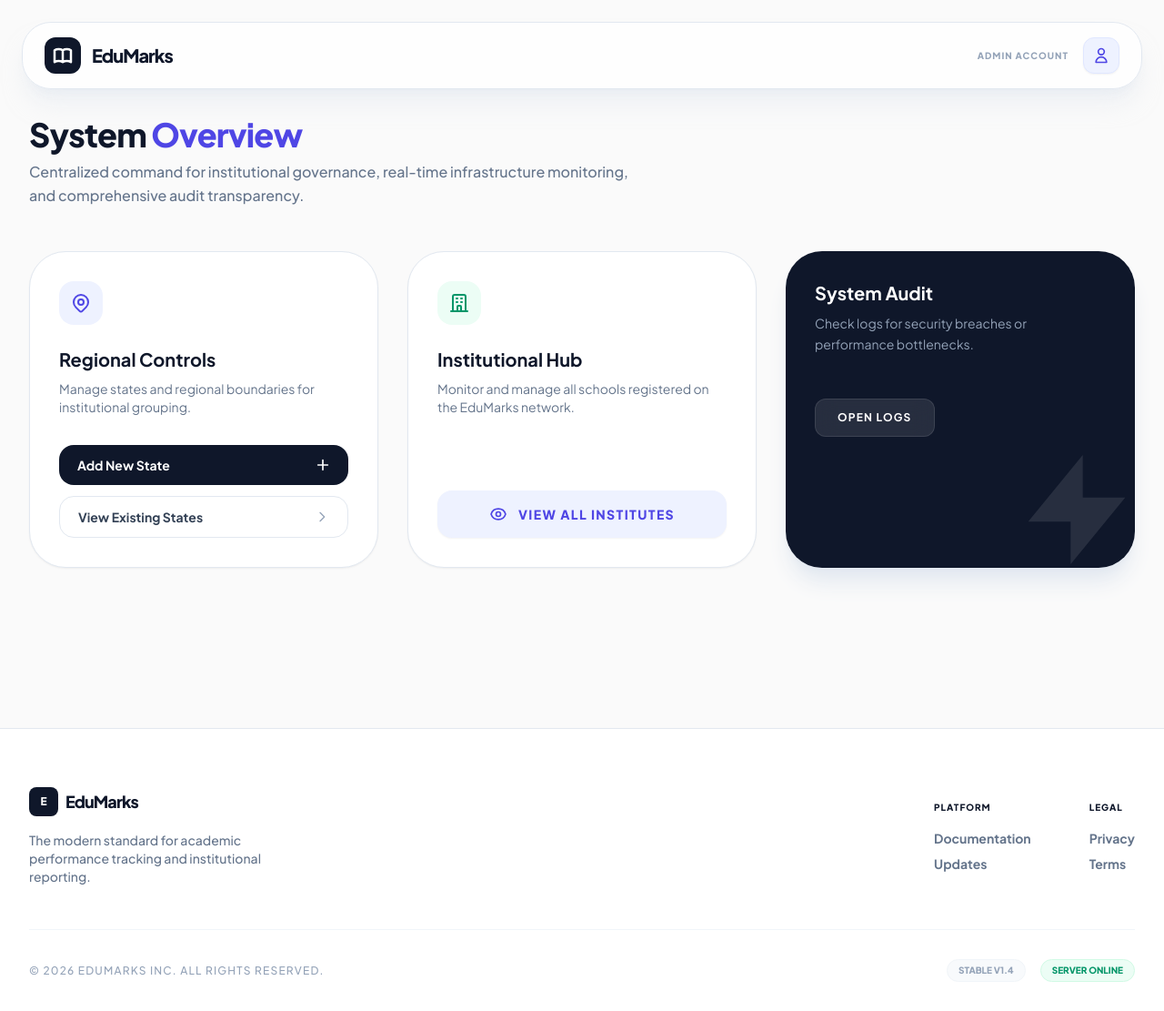
After one commit to rahulacharya1/MarksheetGenerator, a Django app: page /admin-dashboard in a window 1280 px wide. The commit adds this page. Shown: the whole page at 91% size. Run offline with Django 5.2, Linux system fonts and the light colour scheme; the visitor is signed in with stand-in values (Sample User, id 1); some libraries are stand-ins or nearby versions.

Commit message:
create admin panel

```diff
--- /dev/null
+++ b/marksheet/core/templates/admin/adminbase.html
@@ -0,0 +1,82 @@
+<!DOCTYPE html>
+<html lang="en" class="scroll-smooth">
+<head>
+    <meta charset="UTF-8">
+    <meta name="viewport" content="width=device-width, initial-scale=1.0">
+    <title>EduMarks | Admin Portal</title>
+    <script src="https://cdn.tailwindcss.com"></script>
+    <link href="https://fonts.googleapis.com/css2?family=Plus+Jakarta+Sans:wght@400;500;600;700;800&display=swap" rel="stylesheet">
+    <style>
+        body { font-family: 'Plus Jakarta Sans', sans-serif; }
+    </style>
+</head>
+<body class="bg-[#fafafa] antialiased">
+
+    <header class="fixed top-0 inset-x-0 z-50 p-4 md:p-6">
+        <nav class="max-w-7xl mx-auto bg-white/80 backdrop-blur-xl border border-slate-200 rounded-[2rem] px-6 py-4 flex items-center justify-between shadow-xl shadow-slate-200/50">
+            <a href="{% url 'admin-dashboard' %}" class="flex items-center gap-3 group">
+                <div class="w-10 h-10 bg-slate-900 rounded-xl flex items-center justify-center text-white transition-transform group-hover:rotate-12">
+                    <svg class="w-6 h-6" fill="none" stroke="currentColor" viewBox="0 0 24 24">
+                        <path stroke-linecap="round" stroke-linejoin="round" stroke-width="2.5" d="M12 6.253v13m0-13C10.832 5.477 9.246 5 7.5 5S4.168 5.477 3 6.253v13C4.168 18.477 5.754 18 7.5 18s3.332.477 4.5 1.253m0-13C13.168 5.477 14.754 5 16.5 5c1.747 0 3.332.477 4.5 1.253v13C19.832 18.477 18.247 18 16.5 18c-1.746 0-3.332.477-4.5 1.253"></path>
+                    </svg>
+                </div>
+                <span class="text-xl font-black text-slate-900 tracking-tighter">EduMarks</span>
+            </a>
+
+            <div class="flex items-center gap-4">
+                <p class="text-[10px] font-black text-slate-400 uppercase tracking-widest leading-none">Admin Account</p>
+                <a href="" class="w-10 h-10 bg-indigo-50 border border-indigo-100 rounded-xl flex items-center justify-center text-indigo-600 hover:bg-indigo-600 hover:text-white transition-all shadow-sm">
+                    <svg class="w-5 h-5" fill="none" stroke="currentColor" viewBox="0 0 24 24">
+                        <path stroke-linecap="round" stroke-linejoin="round" stroke-width="2" d="M16 7a4 4 0 11-8 0 4 4 0 018 0zM12 14a7 7 0 00-7 7h14a7 7 0 00-7-7z"></path>
+                    </svg>
+                </a>
+            </div>
+        </nav>
+    </header>
+
+    <main class="relative z-10">
+        {% block content %}
+        {% endblock %}
+    </main>
+
+    <footer class="bg-white border-t border-slate-200 pt-16 pb-8 px-4 sm:px-6 lg:px-8">
+        <div class="max-w-7xl mx-auto">
+            <div class="flex flex-col md:flex-row justify-between items-start md:items-center gap-8 mb-12">
+                <div>
+                    <div class="flex items-center gap-2 mb-4">
+                        <div class="w-8 h-8 bg-slate-900 rounded-lg flex items-center justify-center text-white font-black text-xs">E</div>
+                        <span class="text-lg font-black text-slate-900 tracking-tighter">EduMarks</span>
+                    </div>
+                    <p class="text-slate-500 text-sm max-w-xs font-medium">The modern standard for academic performance tracking and institutional reporting.</p>
+                </div>
+
+                <div class="flex flex-wrap gap-8 md:gap-16">
+                    <div class="space-y-4">
+                        <p class="text-[10px] font-black text-slate-900 uppercase tracking-widest">Platform</p>
+                        <ul class="space-y-2 text-sm font-bold text-slate-500">
+                            <li><a href="{% url 'documentation' %}" class="hover:text-indigo-600 transition-colors">Documentation</a></li>
+                            <li><a href="#" class="hover:text-indigo-600 transition-colors">Updates</a></li>
+                        </ul>
+                    </div>
+                    <div class="space-y-4">
+                        <p class="text-[10px] font-black text-slate-900 uppercase tracking-widest">Legal</p>
+                        <ul class="space-y-2 text-sm font-bold text-slate-500">
+                            <li><a href="#" class="hover:text-indigo-600 transition-colors">Privacy</a></li>
+                            <li><a href="#" class="hover:text-indigo-600 transition-colors">Terms</a></li>
+                        </ul>
+                    </div>
+                </div>
+            </div>
+
+            <div class="pt-8 border-t border-slate-100 flex flex-col md:flex-row justify-between items-center gap-4">
+                <p class="text-slate-400 text-xs font-medium uppercase tracking-widest">&copy; 2026 EduMarks Inc. All rights reserved.</p>
+                <div class="flex gap-4">
+                    <span class="px-3 py-1 bg-slate-50 text-slate-400 text-[10px] font-black rounded-full border border-slate-100">STABLE V1.4</span>
+                    <span class="px-3 py-1 bg-emerald-50 text-emerald-600 text-[10px] font-black rounded-full border border-emerald-100">SERVER ONLINE</span>
+                </div>
+            </div>
+        </div>
+    </footer>
+
+</body>
+</html>
--- /dev/null
+++ b/marksheet/core/templates/admin/dashboard.html
@@ -0,0 +1,107 @@
+{% extends "admin/adminbase.html" %}
+
+{% block content %}
+<div class="min-h-screen pt-32 pb-20 px-4 sm:px-6 lg:px-8">
+    <div class="max-w-7xl mx-auto">
+
+        <div class="mb-12">
+            <h1 class="text-3xl md:text-4xl font-black text-slate-900 tracking-tight">
+                System <span class="text-indigo-600">Overview</span>
+            </h1>
+            <p class="text-slate-500 font-medium mt-2 max-w-2xl leading-relaxed">
+                Centralized command for institutional governance, real-time infrastructure monitoring, and comprehensive
+                audit transparency.
+            </p>
+        </div>
+
+        <div class="grid grid-cols-1 md:grid-cols-2 lg:grid-cols-3 gap-8 mb-12">
+
+            <div class="bg-white border border-slate-200 p-8 rounded-[2.5rem] shadow-sm flex flex-col justify-between">
+                <div>
+                    <div
+                        class="w-12 h-12 bg-indigo-50 text-indigo-600 rounded-2xl flex items-center justify-center mb-6">
+                        <svg class="w-6 h-6" fill="none" stroke="currentColor" viewBox="0 0 24 24">
+                            <path stroke-linecap="round" stroke-linejoin="round" stroke-width="2"
+                                d="M17.657 16.657L13.414 20.9a1.998 1.998 0 01-2.827 0l-4.244-4.243a8 8 0 1111.314 0z">
+                            </path>
+                            <path stroke-linecap="round" stroke-linejoin="round" stroke-width="2"
+                                d="M15 11a3 3 0 11-6 0 3 3 0 016 0z"></path>
+                        </svg>
+                    </div>
+                    <h3 class="text-xl font-bold text-slate-900 mb-2">Regional Controls</h3>
+                    <p class="text-sm text-slate-500 mb-8">Manage states and regional boundaries for institutional
+                        grouping.</p>
+                </div>
+
+                <div class="flex flex-col gap-3">
+                    <a href="{% url "addState" %}"
+                        class="flex items-center justify-between px-5 py-3 bg-slate-900 text-white rounded-2xl text-sm font-bold hover:bg-indigo-600 transition-all group">
+                        Add New State
+                        <svg class="w-4 h-4 transform group-hover:translate-x-1 transition-transform" fill="none"
+                            stroke="currentColor" viewBox="0 0 24 24">
+                            <path stroke-linecap="round" stroke-linejoin="round" stroke-width="2.5" d="M12 4v16m8-8H4">
+                            </path>
+                        </svg>
+                    </a>
+                    <a href="{% url "viewState" %}"
+                        class="flex items-center justify-between px-5 py-3 bg-white border border-slate-200 text-slate-700 rounded-2xl text-sm font-bold hover:bg-slate-50 transition-all">
+                        View Existing States
+                        <svg class="w-4 h-4 text-slate-400" fill="none" stroke="currentColor" viewBox="0 0 24 24">
+                            <path stroke-linecap="round" stroke-linejoin="round" stroke-width="2" d="M9 5l7 7-7 7">
+                            </path>
+                        </svg>
+                    </a>
+                </div>
+            </div>
+
+            <div class="bg-white border border-slate-200 p-8 rounded-[2.5rem] shadow-sm flex flex-col justify-between">
+                <div>
+                    <div
+                        class="w-12 h-12 bg-emerald-50 text-emerald-600 rounded-2xl flex items-center justify-center mb-6">
+                        <svg class="w-6 h-6" fill="none" stroke="currentColor" viewBox="0 0 24 24">
+                            <path stroke-linecap="round" stroke-linejoin="round" stroke-width="2"
+                                d="M19 21V5a2 2 0 00-2-2H7a2 2 0 00-2 2v16m14 0h2m-2 0h-5m-9 0H3m2 0h5M9 7h1m-1 4h1m4-4h1m-1 4h1m-5 10v-5a1 1 0 011-1h2a1 1 0 011 1v5m-4 0h4">
+                            </path>
+                        </svg>
+                    </div>
+                    <h3 class="text-xl font-bold text-slate-900 mb-2">Institutional Hub</h3>
+                    <p class="text-sm text-slate-500 mb-8">Monitor and manage all schools registered on the EduMarks
+                        network.</p>
+                </div>
+
+                <a href="{% url "viewInstitute" %}"
+                    class="flex items-center justify-center gap-3 px-5 py-4 bg-indigo-50 text-indigo-600 rounded-2xl text-sm font-black uppercase tracking-widest hover:bg-indigo-600 hover:text-white transition-all shadow-sm">
+                    <svg class="w-5 h-5" fill="none" stroke="currentColor" viewBox="0 0 24 24">
+                        <path stroke-linecap="round" stroke-linejoin="round" stroke-width="2"
+                            d="M15 12a3 3 0 11-6 0 3 3 0 016 0z"></path>
+                        <path stroke-linecap="round" stroke-linejoin="round" stroke-width="2"
+                            d="M2.458 12C3.732 7.943 7.523 5 12 5c4.478 0 8.268 2.943 9.542 7-1.274 4.057-5.064 7-9.542 7-4.477 0-8.268-2.943-9.542-7z">
+                        </path>
+                    </svg>
+                    View All Institutes
+                </a>
+            </div>
+
+            <div class="bg-slate-900 p-8 rounded-[2.5rem] shadow-xl shadow-slate-200 relative overflow-hidden group">
+                <div
+                    class="absolute -right-4 -bottom-4 opacity-10 group-hover:scale-110 transition-transform duration-700">
+                    <svg class="w-40 h-40 text-white" fill="currentColor" viewBox="0 0 24 24">
+                        <path d="M13 10V3L4 14h7v7l9-11h-7z"></path>
+                    </svg>
+                </div>
+                <div class="relative z-10">
+                    <h3 class="text-xl font-bold text-white mb-2">System Audit</h3>
+                    <p class="text-sm text-slate-400 mb-12 leading-relaxed">Check logs for security breaches or
+                        performance bottlenecks.</p>
+                    <button
+                        class="px-6 py-3 bg-white/10 text-white rounded-xl text-xs font-bold uppercase tracking-widest backdrop-blur-md border border-white/10 hover:bg-white hover:text-slate-900 transition-all">
+                        Open Logs
+                    </button>
+                </div>
+            </div>
+
+        </div>
+
+    </div>
+</div>
+{% endblock %}
--- a/marksheet/core/templates/institute/students/viewstudents.html
+++ b/marksheet/core/templates/institute/students/viewstudents.html
@@ -136,9 +136,6 @@
                                     </div>
                                 </div>
 
-                                <a href="#" class="mt-6 flex items-center justify-center w-full py-3 bg-slate-50 group-hover:bg-slate-900 group-hover:text-white text-slate-500 rounded-xl text-xs font-black uppercase tracking-widest transition-all duration-300">
-                                    View Transcript
-                                </a>
                             </div>
                         </div>
                         {% endfor %}
--- a/marksheet/marksheet/urls.py
+++ b/marksheet/marksheet/urls.py
@@ -4,9 +4,10 @@ from core.views import *
 from core.class_views import *
 from core.student_views import *
 from core.marks_views import *
+from core.admin_views import *
 
 urlpatterns = [
-    path('admin/', admin.site.urls),
+    path('superadmin/', admin.site.urls),
     path('', home, name="home"),
     path('state/', state, name="state"),
     path('result/', result, name="result"),
@@ -31,4 +32,9 @@ urlpatterns = [
     path('addmarks/', addMarks, name="addmarks"),
     path('viewmarks/', viewMarks, name="viewmarks"),
     path('viewresults/', viewResults, name="viewresults"),
+
+    path('admin-dashboard', admin_dashboard, name="admin-dashboard"),
+    path('addState', addState, name="addState"),
+    path('viewState', viewState, name="viewState"),
+    path('viewInstitute', viewInstitute, name="viewInstitute"),
 ]
```
Also changed, not shown: marksheet/core/admin_views.py (added, +35 -0 lines), marksheet/core/templates/admin/addState.html (added, +52 -0 lines), marksheet/core/templates/admin/viewInstitute.html (added, +111 -0 lines), marksheet/core/templates/admin/viewState.html (added, +90 -0 lines), marksheet/core/templates/institute/class/viewclass.html (+1 -11 lines).
